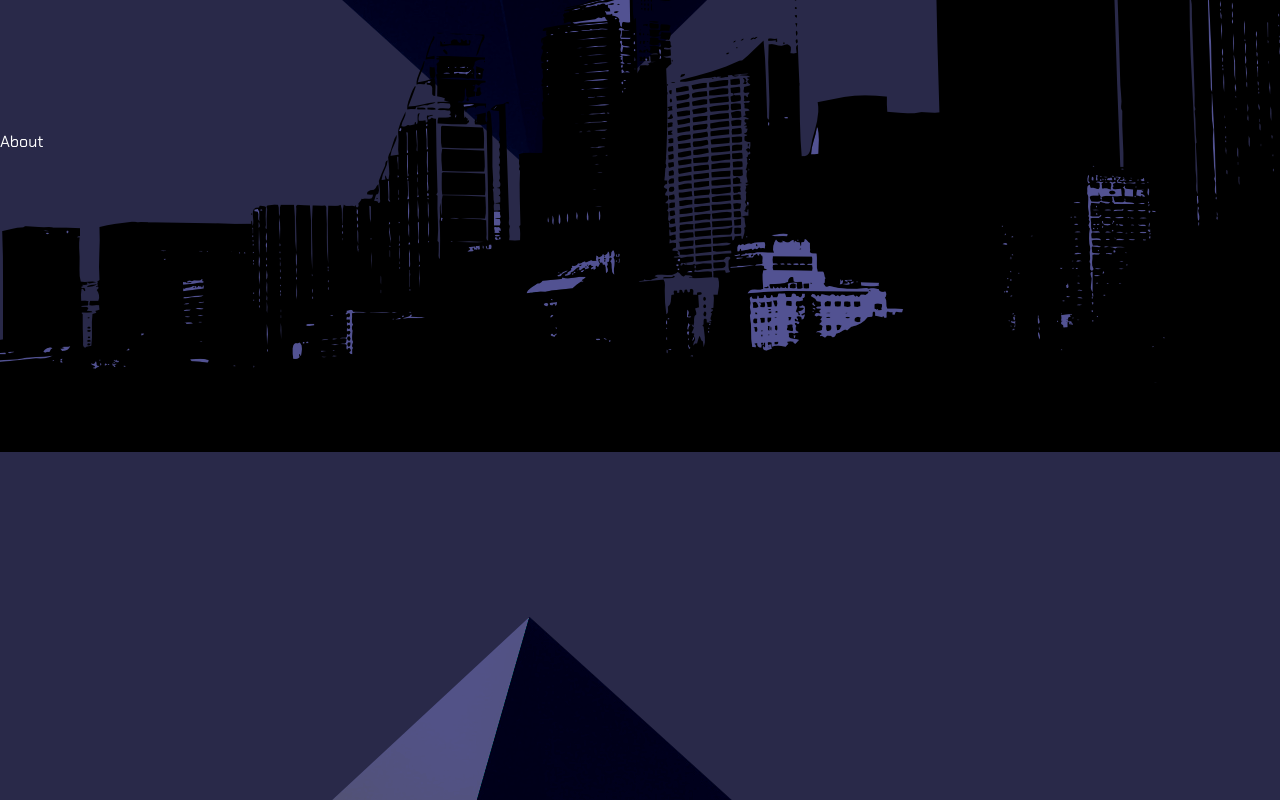
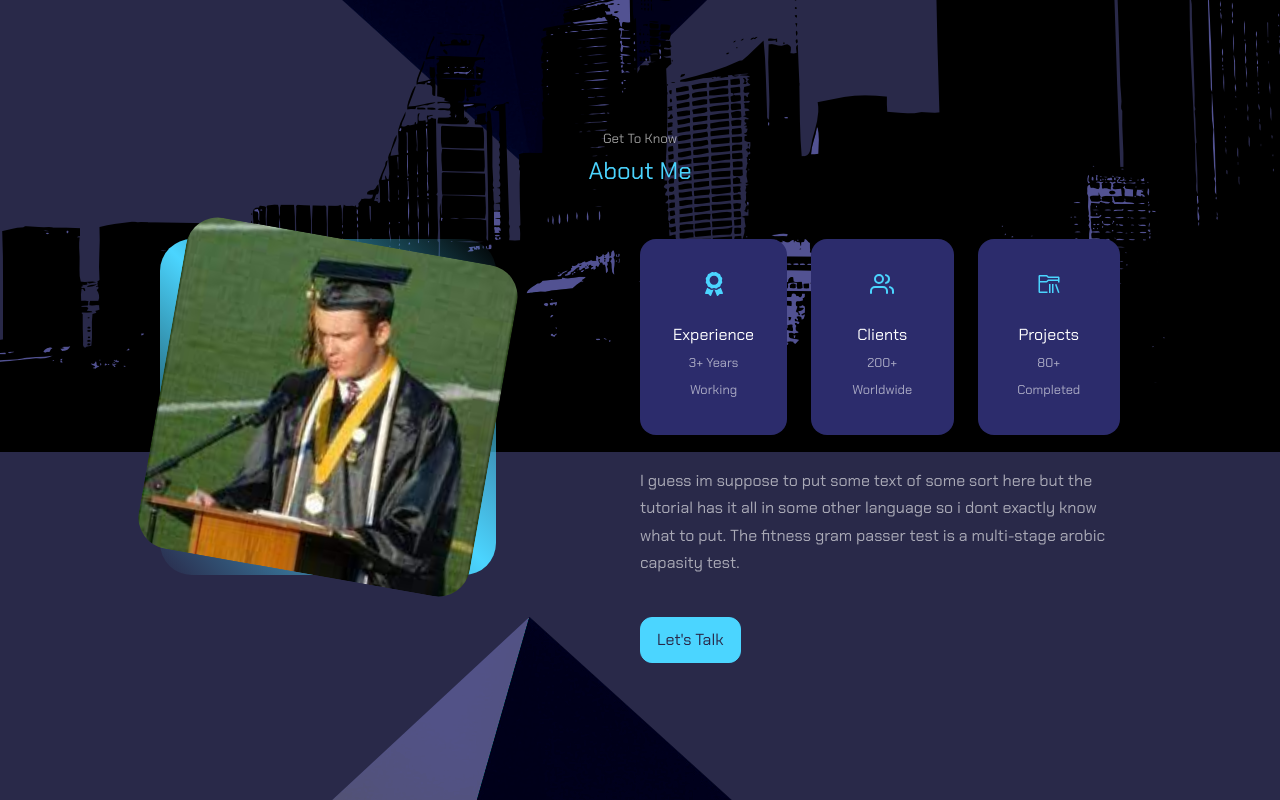
Before and after one commit to Jaydosh/react-portfolio-website, a React (Create React App) app in the folder react-portfolio-website-1/: page / in a window 1280 px wide. Shown: the part 800-1600 px from the top of the page. Built offline with nearby package versions, Linux system fonts and the light colour scheme.

Commit message:
filling out header and about sections

```diff
--- a/react-portfolio-website-1/src/components/About/About.css
+++ b/react-portfolio-website-1/src/components/About/About.css
@@ -0,0 +1,119 @@
+.about__container {
+    display: grid;
+    grid-template-columns: 35% 50%;
+    gap: 15%;
+}
+
+
+.about__me {
+    width: 100%;
+    aspect-ratio: 1/1;
+    border-radius: 2rem;
+    background: linear-gradient(
+        45deg,
+        transparent,
+        var(--color-primary),
+        transparent
+    );
+    display: grid;
+    place-items: center;
+}
+
+.about__me-image {
+    width: 100%;
+    border-radius: 2rem;
+    overflow:hidden;
+    transform: rotate(10deg);
+    transition: var(--transition);
+}
+
+.about__me-image:hover {
+    transform: rotate(0deg);
+}
+
+.about__cards {
+    display: grid;
+    grid-template-columns: repeat(3, 1fr);
+    gap: 1.5rem;
+
+}
+
+.about__card {
+    background: var(--color-bg-variant);
+    border: 1px solid transparent;
+    border-radius: 1rem;
+    padding: 2rem;
+    text-align: center;
+    transition: var(--transition);
+}
+
+.about__card:hover {
+    background: transparent;
+    border-color: var(--color-primary-varient);
+    cursor: default;
+}
+
+
+.about_icon {
+    color: var(--color-primary);
+    font-size: 1.5rem;
+    margin-bottom: 1rem;
+}
+
+.about__card h5 {
+    font-size: 1rem;
+}
+
+.about__card small {
+    font-size: 0.8rem;
+    color: var(--color-light);
+}
+
+.about__content p {
+    margin: 2rem 0 2.6rem;
+    color: var(--color-light);
+}
+
+
+/* ================ media queries (medium devices) ====================*/
+
+@media screen and (max-width: 1024px) {
+    .about__container {
+        grid-template-columns: 1fr;
+        gap: 0;
+    }
+    .about__me {
+        width: 50%;
+        margin: 2rem auto 4rem;
+    }
+
+    .abourt__content p {
+        margin: 1rem 0 1.5rem;
+
+    }
+}
+
+
+/* ================ media queries (sma;ll devices) ====================*/
+
+@media screen and (max-width: 600px) {
+    .about__me {
+        width: 65%;
+        margin: 0 auto 3rem;
+    }
+
+    .about__cards {
+        grid-template-columns: 1fr 1fr;
+        gap: 1rem;
+    }
+
+    .about__content  {
+        text-align: center;
+    }
+
+    .about__content p {
+        margin: 1.5rem 0;
+
+    }
+
+}
--- a/react-portfolio-website-1/src/components/About/About.jsx
+++ b/react-portfolio-website-1/src/components/About/About.jsx
@@ -1,9 +1,56 @@
 import React from 'react'
 import './About.css'
+import ME from '../../assets/Portrait.jpg'
+import {FaAward} from 'react-icons/fa'
+import {FiUsers} from 'react-icons/fi'
+import {VscFolderLibrary} from 'react-icons/vsc'
 
 const About = () => {
   return (
-    <section id='about'>About</section>
+    <section id = 'about'>
+      <h5>Get To Know</h5>
+      <h2>About Me</h2>
+
+      <div className='container about__container'>
+
+        <div className='about__me'>
+          <div className="about__me-image">
+            <img src={ME} alt="ME" />
+          </div>
+        </div>
+
+        <div className="about__content">
+          <div className="about__cards">
+
+            <article className='about__card'>
+              <FaAward className='about_icon' />
+              <h5>Experience</h5>
+              <small>3+ Years Working</small>
+            </article>
+
+            <article className='about__card'>
+              <FiUsers className='about_icon' />
+              <h5>Clients</h5>
+              <small>200+ Worldwide</small>
+            </article>
+
+            <article className='about__card'>
+              <VscFolderLibrary className='about_icon' />
+              <h5>Projects</h5>
+              <small>80+ Completed</small>
+            </article>
+          </div>
+
+          <p>
+              I guess im suppose to put some text of some sort here but the tutorial has it all in some other language so i dont exactly know what to put.
+              The fitness gram passer test is a multi-stage arobic capasity test.
+          </p>
+          <a href="#contact" className='btn btn-primary'>Let's Talk</a>
+        </div>
+
+      </div>
+
+    </section>
   )
 }
 
--- a/react-portfolio-website-1/src/components/Header/Header.css
+++ b/react-portfolio-website-1/src/components/Header/Header.css
@@ -50,7 +50,7 @@ header {
 
 
 .me {
-
+    background: radial-gradient(var(--color-primary), transparent);
     width: 10rem;
     height: 10rem;
     margin-top: 1.5rem;
@@ -58,6 +58,6 @@ header {
     margin-left: calc(50% - 5rem);
     overflow: hidden;
     border-radius: 50%;
-    border: 1.5px solid var(--color-light);
+    border: 2px solid var(--color-light);
 
 }
--- a/react-portfolio-website-1/src/components/Header/Header.jsx
+++ b/react-portfolio-website-1/src/components/Header/Header.jsx
@@ -8,7 +8,7 @@ const Header = () => {
   return (
     <header>
       <div className="container header__container">
-        <h5>Hello I'm</h5>
+        <h3>Hello, I'm</h3>
         <h1>Jayden Gaydosh</h1>
         <h5 className="text-light">Mechaincal Engineer</h5>
         <div className='me'>
--- a/react-portfolio-website-1/src/index.css
+++ b/react-portfolio-website-1/src/index.css
@@ -57,7 +57,7 @@ h2,
 h3,
 h4,
 h5 {
-    font-weight:500;
+    font-weight:400;
 }
 
 h1 {
@@ -98,6 +98,7 @@ a:hover {
 
 .btn {
     width: max-content;
+    height: max-content;
     display: inline-block;
     color: var(--color-primary);
     padding: 0.50rem 1rem;
```
Also changed, not shown: 1 other file (tests, documents, lock files or other folders).
